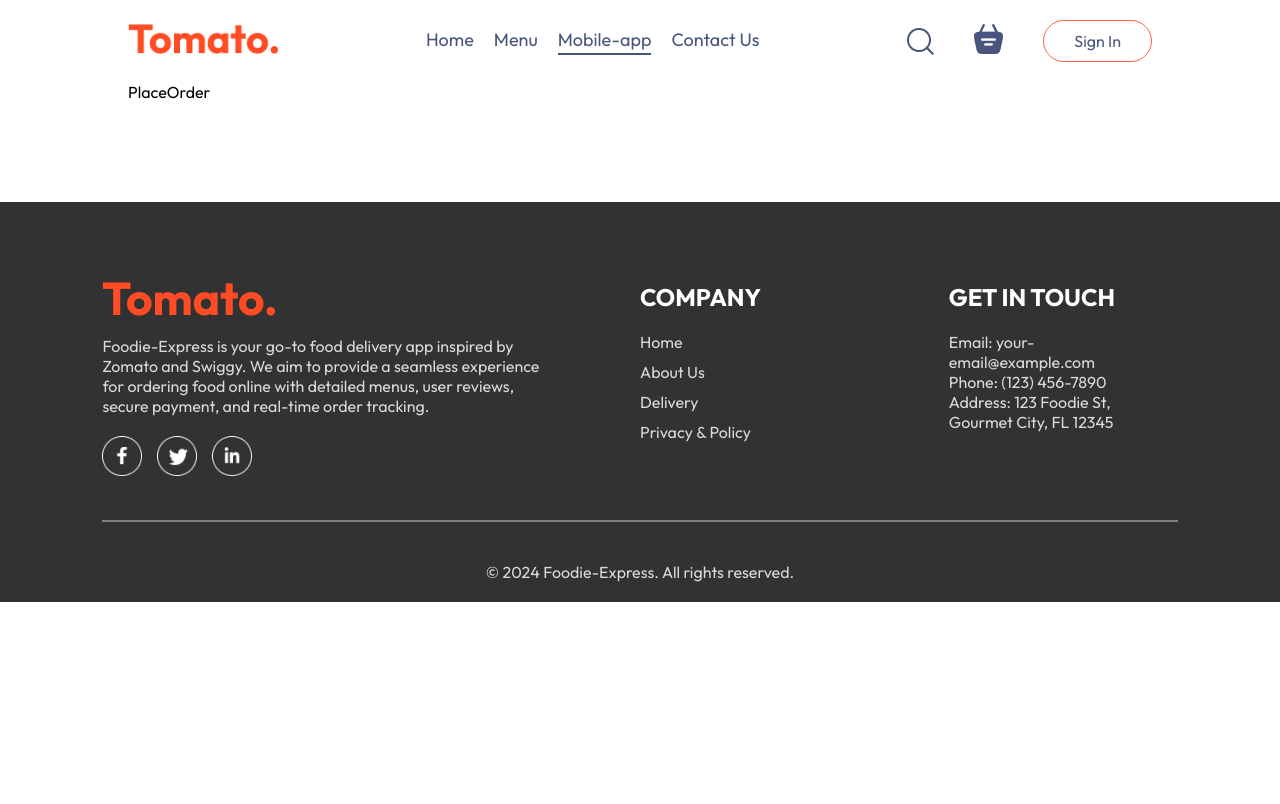
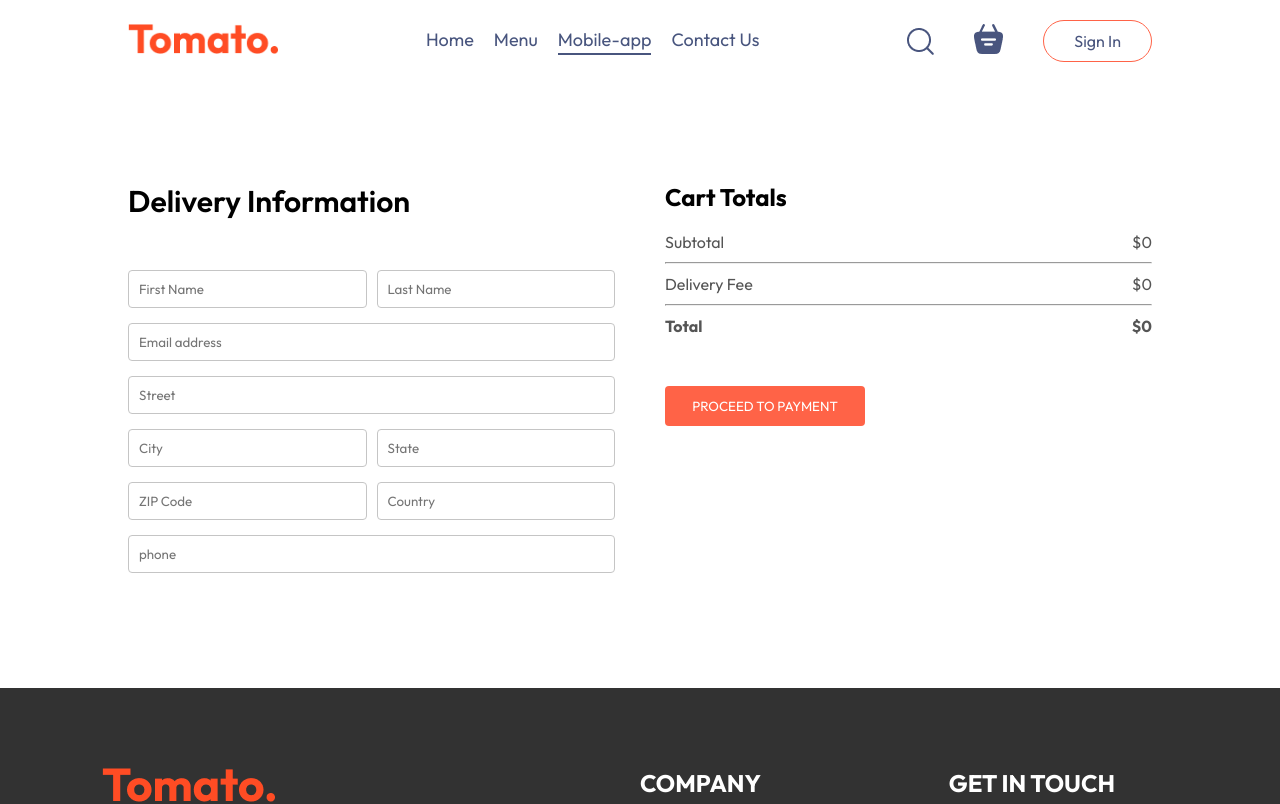
Before and after one commit to dashrathshinde07/Foodie-Express, a React (Vite) app: page /order in a window 1280 px wide. Shown: the top 804 px of the page. Built offline with nearby package versions, Linux system fonts and the light colour scheme.

Commit message:
feat: Add Place Order page with UI for order placement

```diff
--- a/src/pages/Cart/Cart.jsx
+++ b/src/pages/Cart/Cart.jsx
@@ -1,9 +1,13 @@
 import React, { useContext } from "react";
 import "./Cart.css";
 import { StoreContext } from "../../context/StoreContext";
+import { useNavigate } from "react-router-dom";
 
 const Cart = () => {
-  const { cartItems, food_list, removeFromCart, getTotalCartAmount } = useContext(StoreContext);
+  const { cartItems, food_list, removeFromCart, getTotalCartAmount } =
+    useContext(StoreContext);
+
+  const navigate = useNavigate();
 
   return (
     <>
@@ -57,15 +61,19 @@
             <hr />
             <div className="cart-total-details">
               <p>Delivery Fee</p>
-              <p>${2}</p>
+              <p>${getTotalCartAmount() === 0 ? 0 : 2}</p>
             </div>
             <hr />
             <div className="cart-total-details">
               <b>Total</b>
-              <b>${getTotalCartAmount ()+2}</b>
+              <b>
+                ${getTotalCartAmount() === 0 ? 0 : getTotalCartAmount() + 2}
+              </b>
             </div>
           </div>
-          <button>PROCEED TO CHECKOUT</button>
+          <button onClick={() => navigate("/order")}>
+            PROCEED TO CHECKOUT
+          </button>
         </div>
         <div className="cart-promocode">
           <div>
--- a/src/pages/PlaceOrder/PlaceOrder.css
+++ b/src/pages/PlaceOrder/PlaceOrder.css
@@ -0,0 +1,41 @@
+.place-order {
+  display: flex;
+  align-items: start;
+  justify-content: space-between;
+  gap: 50px;
+  margin-top: 100px;
+}
+
+.place-order-left {
+  width: 100%;
+  max-width: max(30%, 500px);
+}
+
+.place-order-left .title {
+  font-size: 30px;
+  font-weight: 600;
+  margin-bottom: 50px;
+}
+
+.place-order-left input {
+  margin-bottom: 15px;
+  width: 100%;
+  padding: 10px;
+  border: 1px solid #c5c5c5;
+  border-radius: 4px;
+  outline-color: tomato;
+}
+
+.place-order-left .multi-fields {
+  display: flex;
+  gap: 10px;
+}
+
+.place-order-right {
+  width: 100%;
+  max-width: max(40%, 500px);
+}
+
+.place-order .cart-total button {
+  margin-top: 30px;
+}
--- a/src/pages/PlaceOrder/PlaceOrder.jsx
+++ b/src/pages/PlaceOrder/PlaceOrder.jsx
@@ -1,10 +1,62 @@
-import React from 'react'
-import './PlaceOrder.css'
+import React, { useContext } from "react";
+import "./PlaceOrder.css";
+import { StoreContext } from "../../context/StoreContext";
 
 const PlaceOrder = () => {
+  const { getTotalCartAmount } = useContext(StoreContext);
+
   return (
-    <div>PlaceOrder</div>
-  )
-}
+    <>
+      <form className="place-order" action="">
+        <div className="place-order-left">
+          <p className="title">Delivery Information</p>
+          <div className="multi-fields">
+            <input type="text" placeholder="First Name" />
+            <input type="text" placeholder="Last Name" />
+          </div>
 
-export default PlaceOrder
+          <input type="email" placeholder="Email address" />
+          <input type="text" placeholder="Street" />
+
+          <div className="multi-fields">
+            <input type="text" placeholder="City" />
+            <input type="text" placeholder="State" />
+          </div>
+          <div className="multi-fields">
+            <input type="text" placeholder="ZIP Code" />
+            <input type="text" placeholder="Country" />
+          </div>
+          <input type="text" placeholder="phone" />
+        </div>
+        <div className="place-order-right">
+          <div className="cart-total">
+            <h2>Cart Totals</h2>
+            <div>
+              <div>
+                <div className="cart-total-details">
+                  <p>Subtotal</p>
+                  <p>${getTotalCartAmount()}</p>
+                </div>
+                <hr />
+                <div className="cart-total-details">
+                  <p>Delivery Fee</p>
+                  <p>${getTotalCartAmount() === 0 ? 0 : 2}</p>
+                </div>
+                <hr />
+                <div className="cart-total-details">
+                  <b>Total</b>
+                  <b>
+                    ${getTotalCartAmount() === 0 ? 0 : getTotalCartAmount() + 2}
+                  </b>
+                </div>
+              </div>
+            </div>
+            <button>PROCEED TO PAYMENT</button>
+          </div>
+        </div>
+      </form>
+    </>
+  );
+};
+
+export default PlaceOrder;
```
